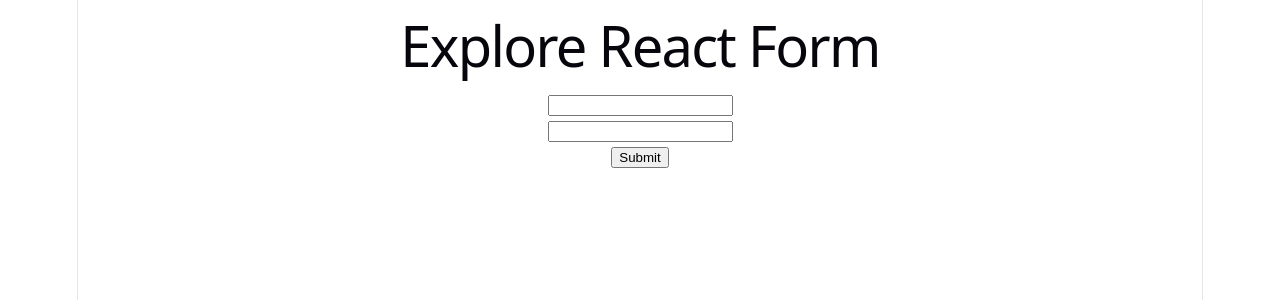
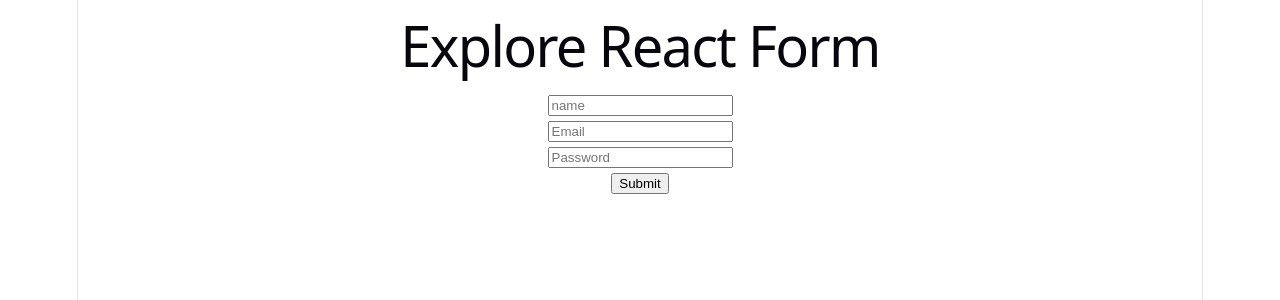
Before and after one commit to naheunpranto/PH-13-Module-38, a React (Vite) app: page / in a window 1280 px wide. Shown: the top 300 px of the page. Built offline with nearby package versions, Linux system fonts and the light colour scheme.

Commit message:
Use Custom hook to reduce duplication of the code

```diff
--- a/src/App.jsx
+++ b/src/App.jsx
@@ -1,7 +1,9 @@
 
 import './App.css'
 // import ControllField from './components/ControlledField/ControllField'
-import UncontrolledField from './UncontrolledField/UncontrolledField'
+import HookForm from './components/HookForm/HookForm'
+// import UncontrolledField from './components/UncontrolledField/UncontrolledField'
+// import UncontrolledField from './UncontrolledField/UncontrolledField'
 // import FormAction from './components/FormAction/FormAction'
 // import SimpleForm from './components/SimpleForm/SimpleForm'
 
@@ -13,7 +15,8 @@
       {/* <SimpleForm/> */}
       {/* <FormAction/> */}
       {/* <ControllField/> */}
-      <UncontrolledField/>
+      {/* <UncontrolledField/> */}
+      <HookForm/>
     </>
   )
 }
--- /dev/null
+++ b/src/components/HookForm/HookForm.jsx
@@ -0,0 +1,31 @@
+import useInputField from "../../hooks/useInputField";
+
+
+const HookForm = () => {
+
+    const [name, nameOnChange] = useInputField("");
+    const [email, emailOnChange] = useInputField("");
+    const [password, passwordOnChange] = useInputField("");
+
+    const handleSubmit = (e) => {
+        e.preventDefault();
+        console.log("submit", name, email, password);
+
+    }
+
+    return (
+        <div>
+            <form onSubmit={handleSubmit}>
+                <input type="text" placeholder="name" onChange={nameOnChange} defaultValue={name}/>
+                <br />
+                <input type="email" name="" id="" placeholder="Email" onChange={emailOnChange} defaultValue={email}/>
+                <br />
+                <input type="password" name="" id="" placeholder="Password" onChange={passwordOnChange} defaultValue={password}/>
+                <br />
+                <input type="submit" value="Submit" />
+            </form>
+        </div>
+    );
+};
+
+export default HookForm;
--- /dev/null
+++ b/src/hooks/useInputField.jsx
@@ -0,0 +1,13 @@
+import { useState } from "react"
+
+const useInputField = (defaultValue) => {
+    const [fieldValue, setFieldValue] = useState(defaultValue);
+
+    const handleFieldOnChange = (e) => {
+        setFieldValue(e.target.value);
+    }
+
+    return [fieldValue, handleFieldOnChange];
+}
+
+export default useInputField
```
Also changed, not shown: src/components/ControlledField/ControllField.jsx (+14 -2 lines), src/components/UncontrolledField/UncontrolledField.jsx (renamed from src/UncontrolledField/UncontrolledField.jsx).
